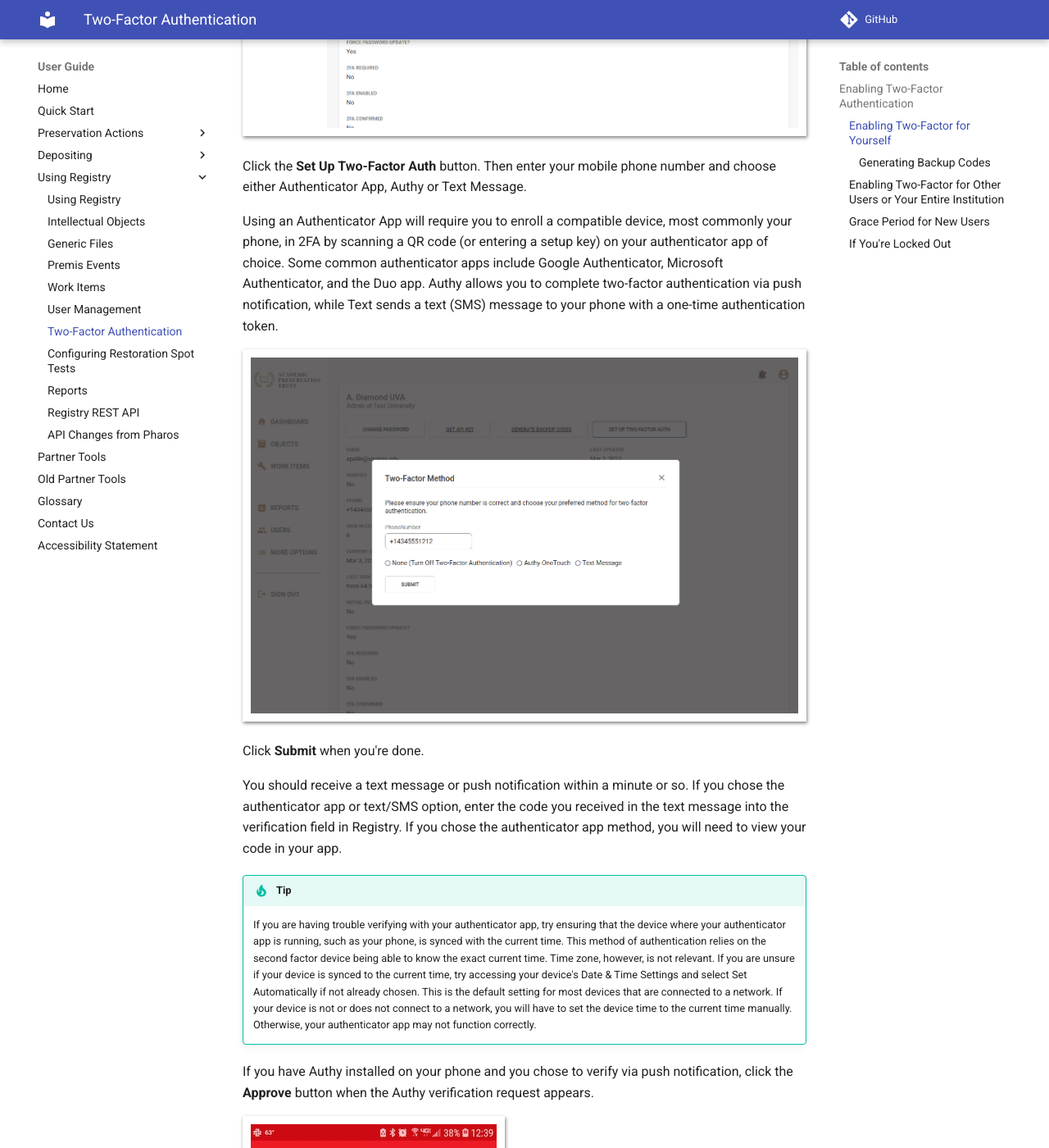
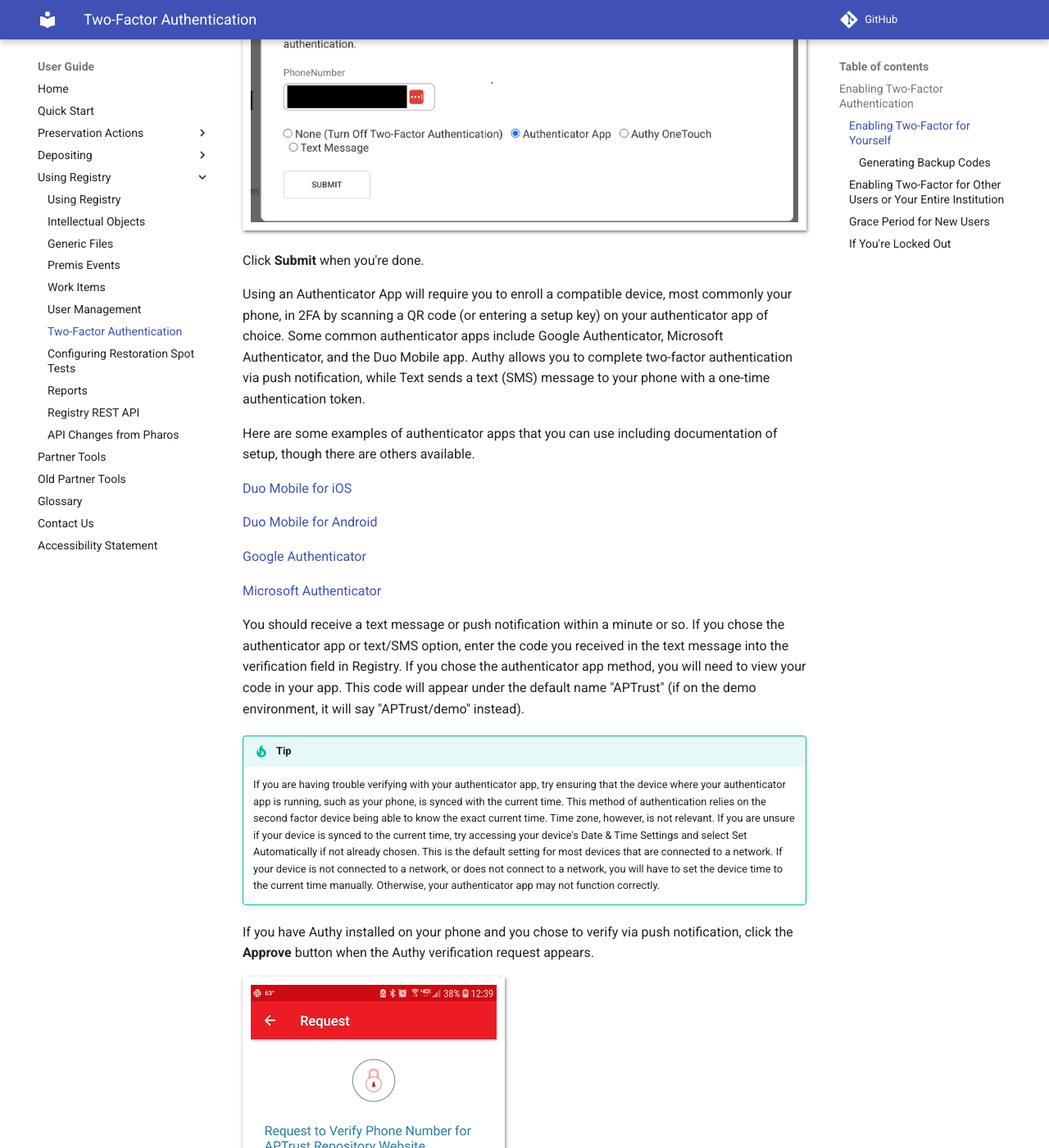
Before and after one commit to APTrust/userguide, an MkDocs documentation site: the page built from docs/registry/two_factor_auth.md, in a window 1280 px wide and 1400 px high, scrolled down 1104 px. Shown: the whole window at 82% size. Built offline with MkDocs 1.6.1 and Material for MkDocs 9.7.7, drawn with Linux system fonts in a browser that asks for light colours; comment, search, counter and statistics services are not loaded.

Commit message:
Redoing screenshots and adding links to authenticator app docs for MFA

```diff
--- a/docs/registry/two_factor_auth.md
+++ b/docs/registry/two_factor_auth.md
@@ -18,16 +18,26 @@
 
 Click the __Set Up Two-Factor Auth__ button. Then enter your mobile phone number and choose either Authenticator App, Authy or Text Message.
 
-Using an Authenticator App will require you to enroll a compatible device, most commonly your phone, in 2FA by scanning a QR code (or entering a setup key) on your authenticator app of choice. Some common authenticator apps include Google Authenticator, Microsoft Authenticator, and the Duo app. Authy allows you to complete two-factor authentication via push notification, while Text sends a text (SMS) message to your phone with a one-time authentication token.
-
 ![Choose two-factor method](../img/registry/TwoFactorMethod.png)
 
 Click __Submit__ when you're done.
 
-You should receive a text message or push notification within a minute or so. If you chose the authenticator app or text/SMS option, enter the code you received in the text message into the verification field in Registry. If you chose the authenticator app method, you will need to view your code in your app.
+Using an Authenticator App will require you to enroll a compatible device, most commonly your phone, in 2FA by scanning a QR code (or entering a setup key) on your authenticator app of choice. Some common authenticator apps include Google Authenticator, Microsoft Authenticator, and the Duo Mobile app. Authy allows you to complete two-factor authentication via push notification, while Text sends a text (SMS) message to your phone with a one-time authentication token.
+
+Here are some examples of authenticator apps that you can use including documentation of setup, though there are others available.
+
+[Duo Mobile for iOS](https://guide.duo.com/iphone/)
+
+[Duo Mobile for Android](https://guide.duo.com/android/)
+
+[Google Authenticator](https://support.google.com/accounts/answer/1066447)
+
+[Microsoft Authenticator](https://support.microsoft.com/en-us/authenticator/how-to-add-your-accounts-to-microsoft-authenticator#add-other-non-microsoft-accounts-using-a-qr-code)
+
+You should receive a text message or push notification within a minute or so. If you chose the authenticator app or text/SMS option, enter the code you received in the text message into the verification field in Registry. If you chose the authenticator app method, you will need to view your code in your app. This code will appear under the default name "APTrust" (if on the demo environment, it will say "APTrust/demo" instead).
 
 !!! tip
-    If you are having trouble verifying with your authenticator app, try ensuring that the device where your authenticator app is running, such as your phone, is synced with the current time. This method of authentication relies on the second factor device being able to know the exact current time. Time zone, however, is not relevant. If you are unsure if your device is synced to the current time, try accessing your device's Date & Time Settings and select Set Automatically if not already chosen. This is the default setting for most devices that are connected to a network. If your device is not or does not connect to a network, you will have to set the device time to the current time manually. Otherwise, your authenticator app may not function correctly.
+    If you are having trouble verifying with your authenticator app, try ensuring that the device where your authenticator app is running, such as your phone, is synced with the current time. This method of authentication relies on the second factor device being able to know the exact current time. Time zone, however, is not relevant. If you are unsure if your device is synced to the current time, try accessing your device's Date & Time Settings and select Set Automatically if not already chosen. This is the default setting for most devices that are connected to a network. If your device is not connected to a network, or does not connect to a network, you will have to set the device time to the current time manually. Otherwise, your authenticator app may not function correctly.
 
 If you have Authy installed on your phone and you chose to verify via push notification, click the __Approve__ button when the Authy verification request appears.
 
```
Also changed, not shown: docs/img/registry/MyAccount.png, docs/img/registry/TwoFactorMethod.png.
